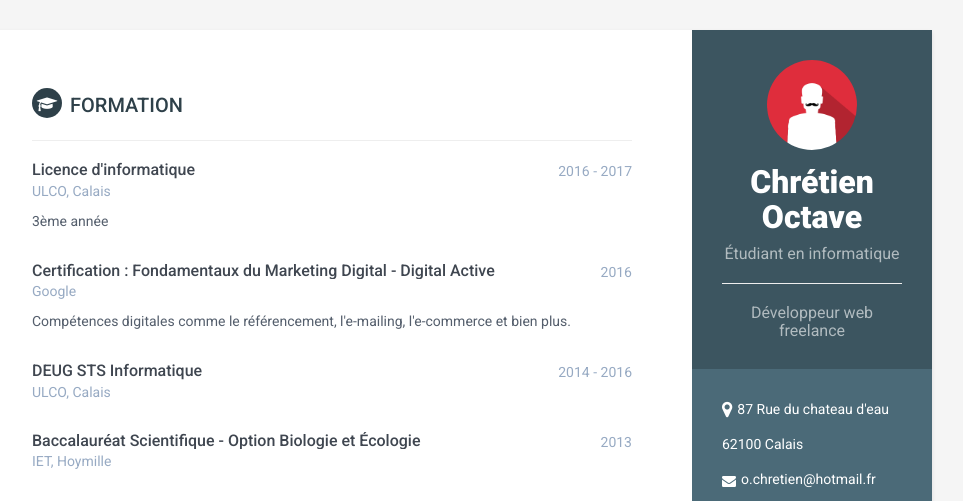
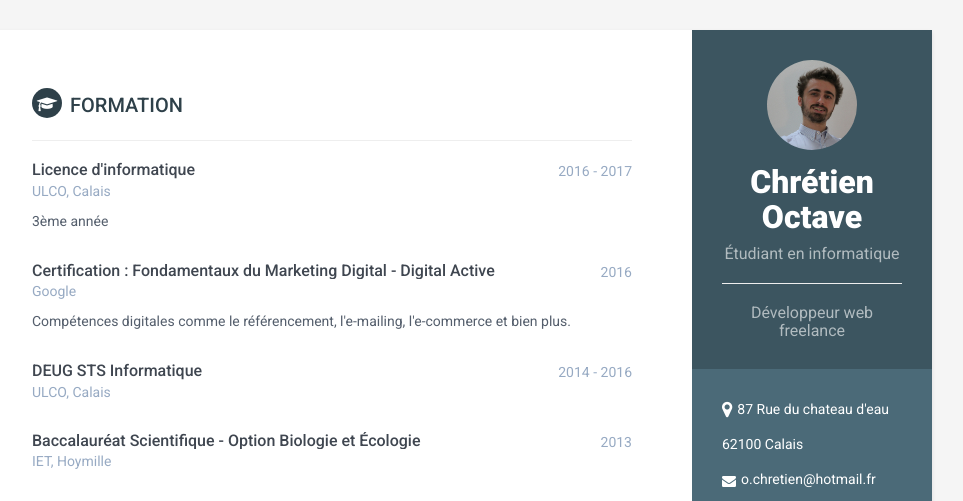
Before and after one commit to 3ngelbarte/3ngelbarte.github.io, a plain HTML site: page index.html in a window 1280 px wide. Shown: the top 501 px of the page, without its empty margins (188-1151 px from the left). Drawn offline with nearby package versions, Linux system fonts and the light colour scheme.

Commit message:
Photo officielle

```diff
--- a/index.html
+++ b/index.html
@@ -13,7 +13,7 @@
     <div class="wrapper">
         <div class="sidebar-wrapper">
             <div class="profile-container">
-                <img class="profile img-circle" style="width: 50%;" src="assets/img/pic.png" alt="" />
+                <img class="profile img-circle" style="width: 50%;" src="assets/img/pic.jpg" alt="" />
                 <h1 class="name">Chrétien Octave</h1>
                 <h3 class="tagline">Étudiant en informatique</h3><hr />
                 <h3 class="tagline">Développeur web freelance</h3>
```
Also changed, not shown: assets/img/pic.jpg (added).
